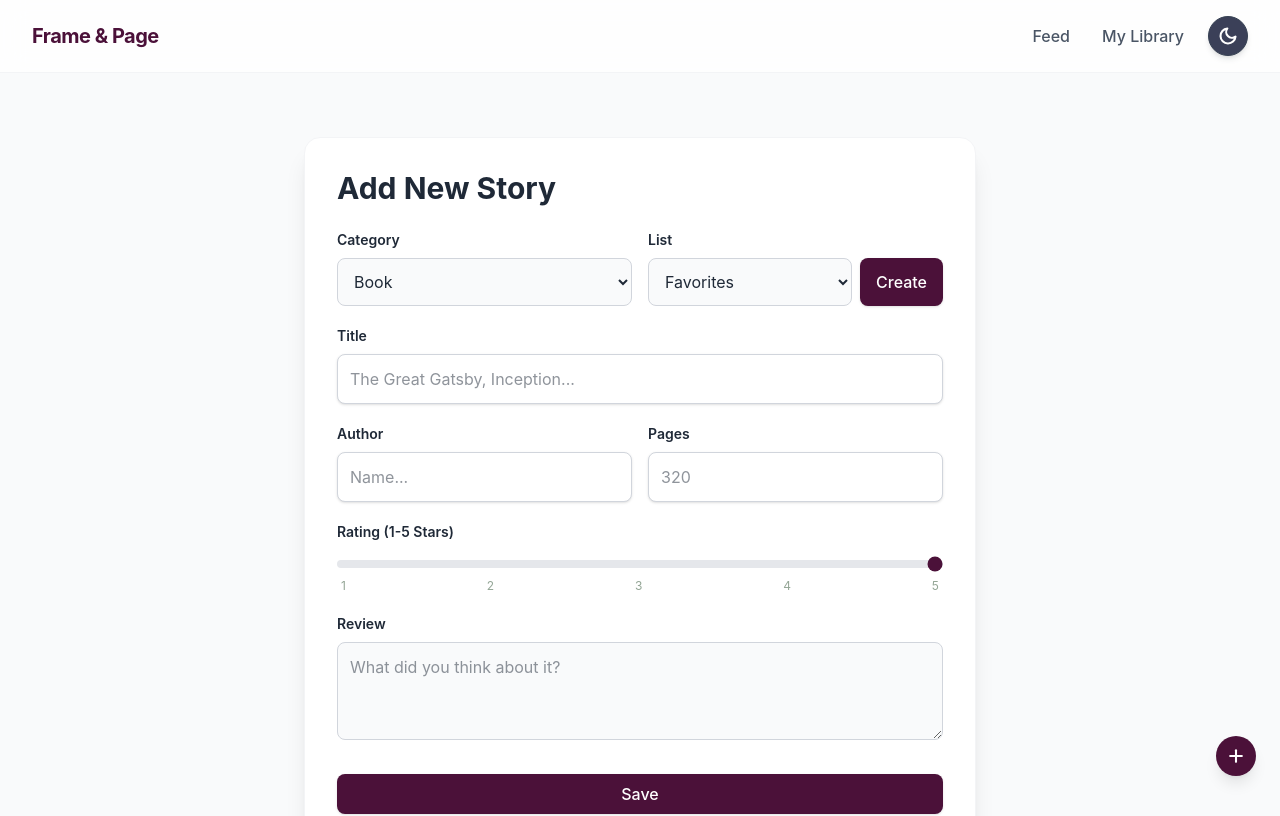
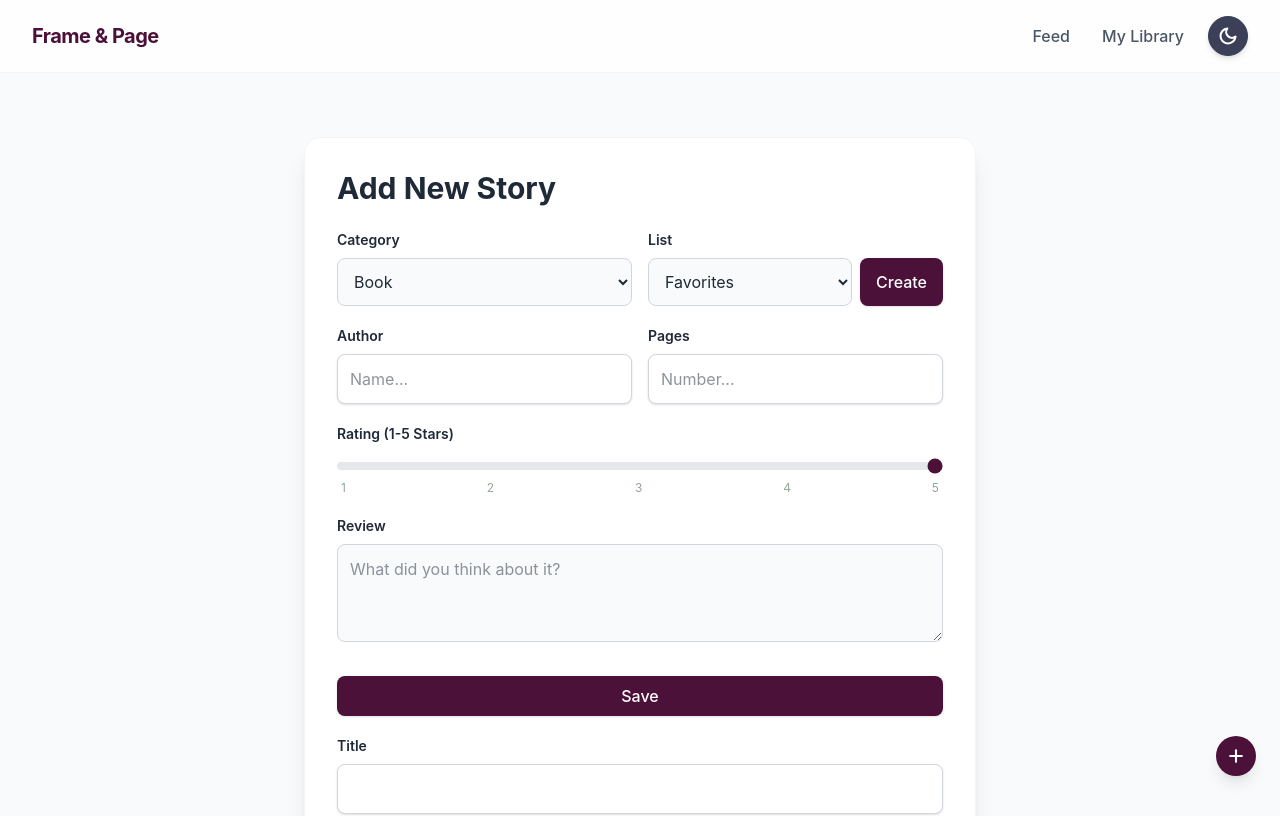
Before and after one commit to ainoadura/fullstack-project, a React (Vite) app in the folder frontend/: page /add in a window 1280 px wide. Shown: the top 816 px of the page. Built offline with nearby package versions, Linux system fonts and the light colour scheme.

Commit message:
complete pt 7 - global state with Context API, performance hooks (memo/callback), and 3 custom hooks

```diff
--- a/frontend/src/components/MediaCard.tsx
+++ b/frontend/src/components/MediaCard.tsx
@@ -7,10 +7,11 @@ interface MediaCardProps {
   rating: number;
   coverUrl?: string;
   authorOrDirector?: string;
+  pagesOrDuration?: string;
   onDelete: () => void; // Esta es la conexión para borrar
 }
 
-export const MediaCard = ({ title, type, rating, coverUrl, authorOrDirector, onDelete }: MediaCardProps) => {
+export const MediaCard = ({ title, type, rating, coverUrl, authorOrDirector, pagesOrDuration, onDelete }: MediaCardProps) => {
   return (
     <div className="group relative bg-card-light dark:bg-card-dark rounded-xl shadow-md overflow-hidden border border-gray-100 dark:border-gray-800 hover:shadow-lg transition-all">
 
@@ -51,6 +52,12 @@ export const MediaCard = ({ title, type, rating, coverUrl, authorOrDirector, onD
         </div>
         <h3 className="font-bold text-lg truncate text-text-light dark:text-text-dark">{title}</h3>
         <p className="text-sm text-gray-500 dark:text-muted">{authorOrDirector}</p>
+
+        {pagesOrDuration && (
+          <p className="text-xs text-muted-light dark:text-muted/60 mt-1 italic">
+            {type === 'BOOK' ? `${pagesOrDuration} pages` : `${pagesOrDuration} min`}
+          </p>
+        )}
       </div>
     </div>
   );
--- a/frontend/src/components/ThemeToggle.tsx
+++ b/frontend/src/components/ThemeToggle.tsx
@@ -1,7 +1,8 @@
-import { useState, useEffect } from 'react';
+import { useEffect } from 'react';
+import { useToggle } from '../hooks/useToggle';
 
 export const ThemeToggle = () => {
-  const [darkMode, setDarkMode] = useState(false);
+  const [darkMode, toggleDarkMode] = useToggle(false);
 
   useEffect(() => {
     if (darkMode) {
@@ -13,7 +14,7 @@ export const ThemeToggle = () => {
 
   return (
     <button
-      onClick={() => setDarkMode(!darkMode)}
+      onClick={toggleDarkMode}
       className={`w-10 h-10 rounded-full flex items-center justify-center transition-all duration-300 cursor-pointer shadow-md border
         ${darkMode
           ? 'bg-card-light border-gray-200' // Fondo claro (usando tu variable de tarjeta)
--- /dev/null
+++ b/frontend/src/hooks/useForm.ts
@@ -0,0 +1,17 @@
+import { useState } from 'react';
+
+export function useForm<T>(initialValues: T) {
+  const [values, setValues] = useState<T>(initialValues);
+
+  const handleChange = (e: React.ChangeEvent<HTMLInputElement | HTMLSelectElement | HTMLTextAreaElement>) => {
+    const { name, value } = e.target;
+    setValues((prev) => ({
+      ...prev,
+      [name]: name === 'rating' ? Number(value) : value
+    }));
+  };
+
+  const resetForm = () => setValues(initialValues);
+
+  return { values, handleChange, setValues, resetForm };
+}
--- /dev/null
+++ b/frontend/src/hooks/useLocalStorage.ts
@@ -0,0 +1,14 @@
+import { useState, useEffect } from 'react';
+
+export function useLocalStorage<T>(key: string, initialValue: T) {
+  const [storedValue, setStoredValue] = useState<T>(() => {
+    const item = window.localStorage.getItem(key);
+    return item ? JSON.parse(item) : initialValue;
+  });
+
+  useEffect(() => {
+    window.localStorage.setItem(key, JSON.stringify(storedValue));
+  }, [key, storedValue]);
+
+  return [storedValue, setStoredValue] as const;
+}
--- /dev/null
+++ b/frontend/src/hooks/useToggle.ts
@@ -0,0 +1,7 @@
+import { useState, useCallback } from 'react';
+
+export function useToggle(initialState = false) {
+  const [state, setState] = useState(initialState);
+  const toggle = useCallback(() => setState((prev) => !prev), []);
+  return [state, toggle] as const;
+}
--- a/frontend/src/pages/AddContent.tsx
+++ b/frontend/src/pages/AddContent.tsx
@@ -1,7 +1,9 @@
 import React, { useState } from 'react';
+import { useNavigate } from 'react-router-dom';
 import { Button } from '../components/Button';
 import { InputField } from '../components/InputField';
 import { useMedia } from '../context/MediaContext';
+import { useForm } from '../hooks/useForm';
 
 type MediaType = 'BOOK' | 'MOVIE' | 'TV_SERIES';
 
@@ -17,8 +19,13 @@ interface FormData {
 
 export const AddContent = () => {
   const { addItem } = useMedia();
-
-  const [formData, setFormData] = useState<FormData>({
+  const navigate = useNavigate();
+  const {
+    values: formData,
+    handleChange,
+    setValues: setFormData,
+    resetForm
+  } = useForm<FormData>({
     title: '',
     type: 'BOOK',
     authorOrDirector: '',
@@ -32,13 +39,6 @@ export const AddContent = () => {
   const [isCreatingList, setIsCreatingList] = useState(false);
   const [newListName, setNewListName] = useState('');
 
-  const handleChange = (e: React.ChangeEvent<HTMLInputElement | HTMLSelectElement | HTMLTextAreaElement>) => {
-    const { name, value } = e.target;
-    setFormData({
-      ...formData,
-      [name]: name === 'rating' ? Number(value) : value
-    });
-  };
 
   const handleCreateList = () => {
     if (newListName.trim() && !myLists.includes(newListName)) {
@@ -52,9 +52,10 @@ export const AddContent = () => {
 
   const handleSubmit = (e: React.FormEvent) => {
     e.preventDefault();
-    addItem({ ...formData, id: Date.now() });
-    alert(`"${formData.title}" saved to Frame & Page!`);
-    setFormData({ title: '', type: 'BOOK', authorOrDirector: '', rating: 5, review: '', list: 'Favorites', pagesOrDuration: '' });
+    addItem({ ...formData, id: Date.now() }); // Ahora usamos 'formData' del hook
+    alert(`"${formData.title}" saved!`);
+    resetForm(); // Limpiamos el formulario con la función del hook
+    navigate('/library');
   };
 
   return (
@@ -106,8 +107,6 @@ export const AddContent = () => {
         </div>
 
         {/* Datos Principales */}
-        <InputField label="Title" name="title" value={formData.title} onChange={handleChange} placeholder="The Great Gatsby, Inception..." required />
-
         <div className="grid grid-cols-1 md:grid-cols-2 gap-4">
         <InputField
           label={formData.type === 'BOOK' ? 'Author' : 'Director'}
@@ -117,13 +116,17 @@ export const AddContent = () => {
           placeholder="Name..."
         />
         <InputField
-            label={formData.type === 'BOOK' ? 'Pages' : 'Duration (min)'}
+          label={
+            formData.type === 'BOOK' ? 'Pages' :
+            formData.type === 'TV_SERIES' ? 'Chapters' : 'Duration (min)'
+          }
           name="pagesOrDuration"
           value={formData.pagesOrDuration}
           onChange={handleChange}
-            placeholder={formData.type === 'BOOK' ? '320' : '120'}
+          placeholder="Number..."
         />
       </div>
+
 
         {/* Puntuación y Reseña */}
         <div>
@@ -149,6 +152,13 @@ export const AddContent = () => {
         <div className="flex gap-4 pt-2">
           <Button type="submit" className="flex-1">Save</Button>
         </div>
+        <InputField
+          label="Title"
+          name="title"
+          value={formData.title}
+          onChange={handleChange}
+          required
+        />
       </form>
     </div>
   );
--- a/frontend/src/pages/Library.tsx
+++ b/frontend/src/pages/Library.tsx
@@ -1,4 +1,6 @@
-import { useState } from 'react';
+import { useToggle } from '../hooks/useToggle';
+import { useLocalStorage } from '../hooks/useLocalStorage';
+import { useState, useMemo, useCallback } from 'react';
 import { Button } from '../components/Button';
 import { MediaList } from '../components/MediaList';
 import { DetailModal } from '../components/DetailModal';
@@ -7,24 +9,25 @@ import { useMedia } from '../context/MediaContext';
 
 export const Library = () => {
   const { items, deleteItem } = useMedia();
-
   const [activeFilter, setActiveFilter] = useState("All");
-  const [myLists, setMyLists] = useState(["All", "Favorites", "To Read", "To Watch"]);
-  const [isModalOpen, setIsModalOpen] = useState(false);
+  const [myLists, setMyLists] = useLocalStorage('library-lists', ["All", "Favorites", "To Read", "To Watch"]);
+  const [isModalOpen, toggleModal] = useToggle(false);
   const [newListName, setNewListName] = useState('');
 
-  const handleCreateList = (e: React.FormEvent) => {
+   const handleCreateList = useCallback((e: React.FormEvent) => {
     e.preventDefault();
     if (newListName.trim() && !myLists.includes(newListName)) {
       setMyLists([...myLists, newListName]);
       setNewListName('');
-      setIsModalOpen(false);
+      toggleModal();
     }
-  };
+  }, [newListName, myLists, toggleModal]);
 
-  const filteredItems = activeFilter === "All"
-    ? items
-    : items.filter(item => item.list === activeFilter);
+  const filteredItems = useMemo(() => {
+    return activeFilter === "All"
+      ? items
+      : items.filter((item: any) => item.list === activeFilter);
+  }, [items, activeFilter]);
 
   return (
     <div className="p-8 space-y-8">
@@ -35,7 +38,7 @@ export const Library = () => {
           <p className="text-muted-light dark:text-muted text-sm italic">Manage and organize your media archive</p>
         </div>
 
-        <Button variant="primary" onClick={() => setIsModalOpen(true)} className="flex items-center gap-2 text-sm shadow-md">
+        <Button variant="primary" onClick={toggleModal} className="flex items-center gap-2 text-sm shadow-md">
           <svg xmlns="http://w3.org" width="18" height="18" viewBox="0 0 24 24" fill="none" stroke="currentColor" strokeWidth="3" strokeLinecap="round" strokeLinejoin="round">
             <line x1="12" y1="5" x2="12" y2="19"></line>
             <line x1="5" y1="12" x2="19" y2="12"></line>
@@ -86,7 +89,7 @@ export const Library = () => {
         <MediaList items={filteredItems} onDelete={deleteItem} />
       </div>
 
-      <DetailModal isOpen={isModalOpen} onClose={() => setIsModalOpen(false)} title="New List">
+      <DetailModal isOpen={isModalOpen} onClose={toggleModal} title="New List">
         <form onSubmit={handleCreateList} className="space-y-4">
           <InputField
             label="Name of your list"
--- a/frontend/src/types/index.ts
+++ b/frontend/src/types/index.ts
@@ -1,11 +1,10 @@
-export type MediaType = 'BOOK' | 'MOVIE' | 'TV_SERIES';
-
 export interface MediaItem {
-  id: string;
+  id: number;
   title: string;
-  type: MediaType;
+  type: 'BOOK' | 'MOVIE' | 'TV_SERIES';
+  authorOrDirector: string;
   rating: number;
-  authorOrDirector?: string;
-  coverUrl?: string;
-  review?: string;
+  review: string;
+  list: string;
+  pagesOrDuration: string;
 }
```
Also changed, not shown: 1 other file (tests, documents, lock files or other folders). Lines whose indentation alone changed are shown as unchanged.
